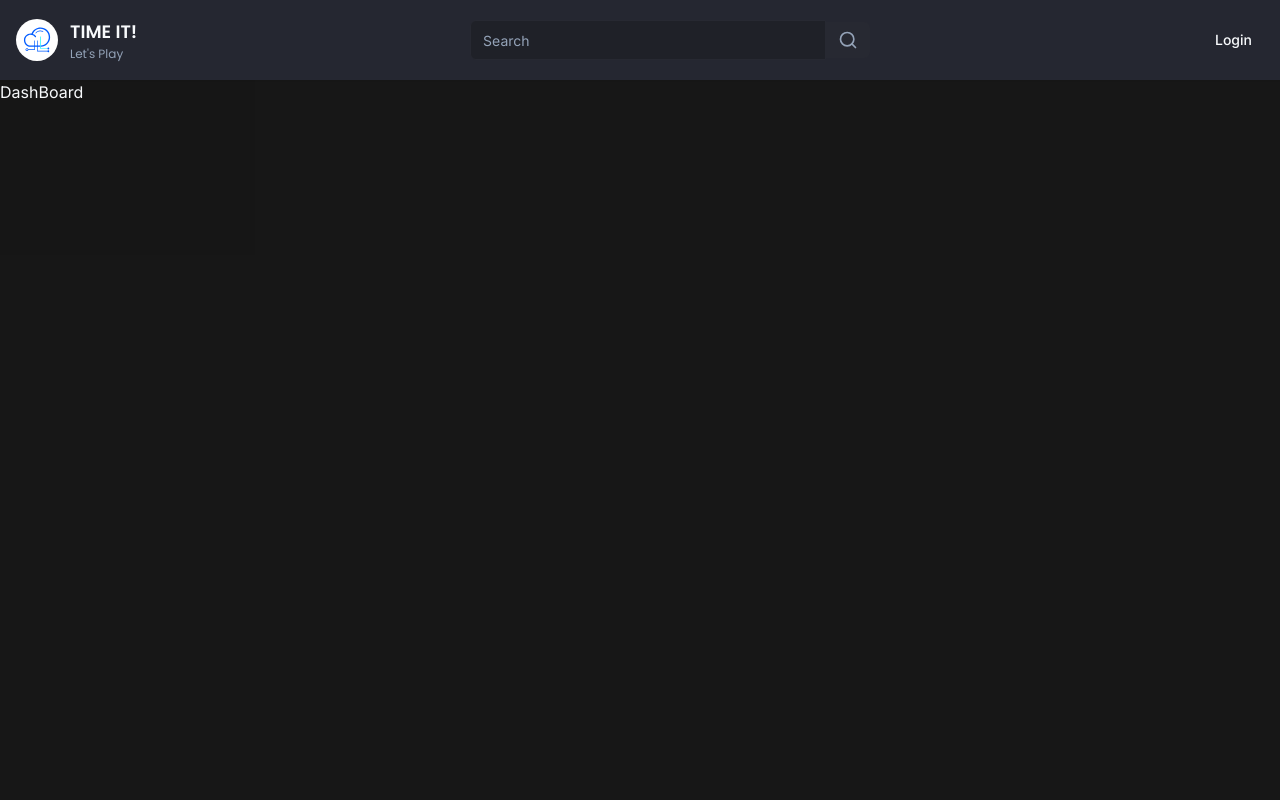
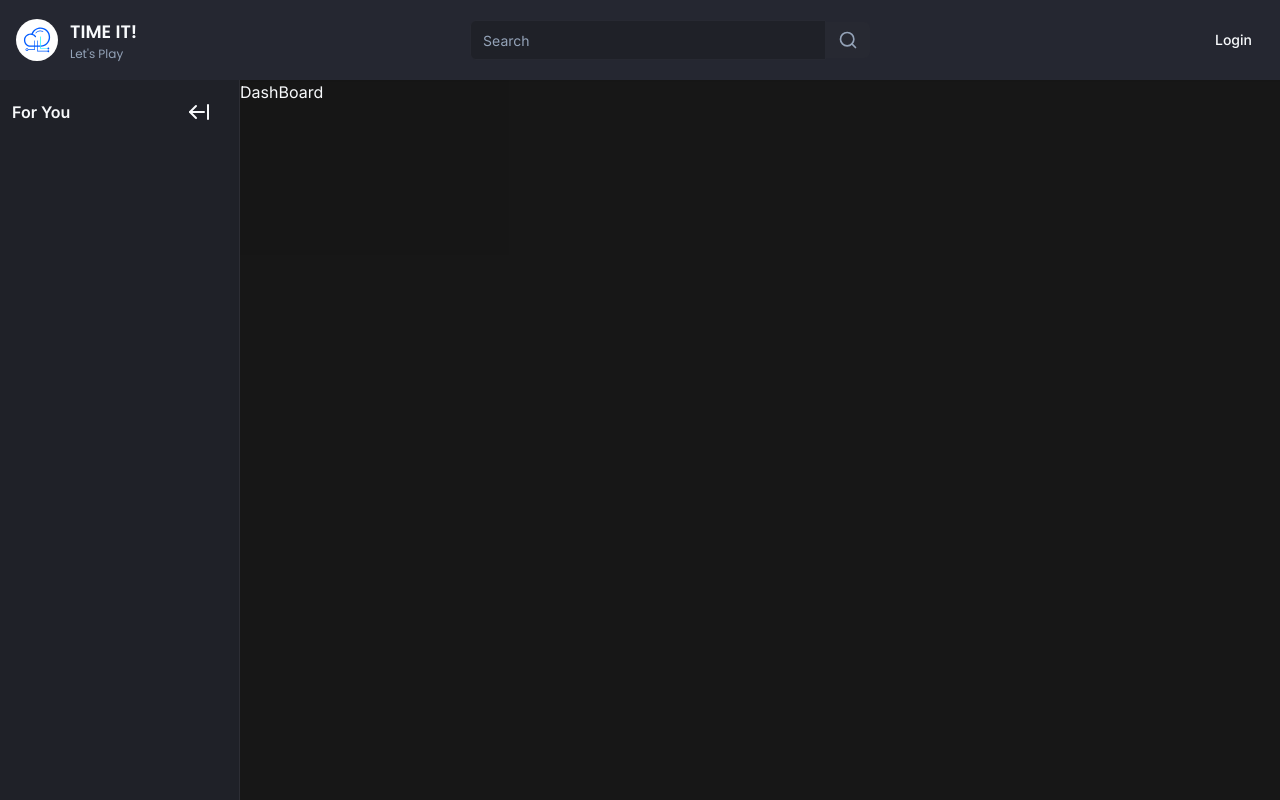
Before and after one commit to MohamedAklamaash/TimeItLive, a Next.js app: page / in a window 1280 px wide. Built offline with nearby package versions, Linux system fonts and the light colour scheme; no server answers.

Commit message:
Sidebar done

```diff
--- a/app/(landing)/layout.tsx
+++ b/app/(landing)/layout.tsx
@@ -1,13 +1,20 @@
 import React from 'react'
 import Navbar from '../_components/Navbar'
+import SideBar from '../_components/SideBar'
+import Container from '../_components/Container'
 
-export default function HomeLayout({children}:{children:React.ReactNode}) {
+export default function HomeLayout({
+  children,
+}: {
+  children: React.ReactNode
+}) {
   return (
     <>
-        <div className=' h-full pt-20 flex flex-col  '>
-            <Navbar/>
-            {children}
-        </div>
+      <div className=' h-full pt-20 flex flex-col  '>
+        <Navbar />
+        <SideBar />
+        <Container>{children}</Container>
+      </div>
     </>
   )
 }
--- /dev/null
+++ b/app/_components/Container.tsx
@@ -0,0 +1,27 @@
+'use client'
+
+import { cn } from '@/lib/utils'
+import { useSidebar } from '@/store/use-sidebar'
+import { useEffect } from 'react'
+import { useMediaQuery } from 'usehooks-ts'
+export default function Container({ children }: Wrapper) {
+  const { collapsed, onCollapse, onExpand } = useSidebar((state) => state)
+  const matches = useMediaQuery('(max-width:1024px)')
+
+  useEffect(() => {
+    if (matches) {
+      onCollapse()
+    } else {
+      onExpand()
+    }
+  }, [matches, onCollapse, onExpand])
+  console.log(collapsed)
+
+  return (
+    <div
+      className={cn('flex-1', collapsed ? 'ml-[70px]' : ' ml-[70px] lg:ml-60 ')}
+    >
+      {children}
+    </div>
+  )
+}
--- /dev/null
+++ b/app/_components/SideBar.tsx
@@ -0,0 +1,10 @@
+import React from 'react'
+import Wrapper from './wrapper'
+import Toggle from './Toggle'
+export default function SideBar() {
+  return (
+    <Wrapper>
+      <Toggle/>
+    </Wrapper>
+  )
+}
--- /dev/null
+++ b/app/_components/Toggle.tsx
@@ -0,0 +1,33 @@
+'use client'
+import React from 'react'
+import { ArrowLeftFromLine, ArrowRightFromLine } from 'lucide-react'
+import { useSidebar } from '@/store/use-sidebar'
+import { Button } from '@/components/ui/button'
+import { Hint } from '@/components/hints'
+export default function Toggle() {
+  const { collapsed, onCollapse, onExpand } = useSidebar((state) => state)
+  const label = collapsed ? 'Expand' : 'Collapse'
+  return (
+    <>
+      {!collapsed && (
+        <div className=' p-3 flex justify-between items-center '>
+          <h2 className=' font-semibold  '>For You </h2>{' '}
+          <Hint label={label} side='right' asChild={true}>
+            <Button variant='ghost'>
+              <ArrowLeftFromLine onClick={onCollapse} />
+            </Button>
+          </Hint>
+        </div>
+      )}
+      {collapsed && (
+        <div className=' p-3'>
+          <Hint label={label} side='right' asChild={false}>
+            <Button variant='ghost'>
+              <ArrowRightFromLine onClick={onExpand} />
+            </Button>
+          </Hint>
+        </div>
+      )}
+    </>
+  )
+}
--- /dev/null
+++ b/app/_components/wrapper.tsx
@@ -0,0 +1,19 @@
+'use client'
+import { useSidebar } from '@/store/use-sidebar'
+import React from 'react'
+import { cn } from '@/lib/utils'
+export default function wrapper({ children }: Wrapper) {
+  const { collapsed } = useSidebar((state) => state)
+  console.log(collapsed)
+
+  return (
+    <aside
+      className={cn(
+        ' fixed w-60  border-r border-[#2D2E35] z-50 left-0 h-screen flex flex-col bg-background ',
+        collapsed && 'w-[70px]',
+      )}
+    >
+      {children}
+    </aside>
+  )
+}
--- /dev/null
+++ b/components/hints.tsx
@@ -0,0 +1,25 @@
+import {
+  Tooltip,
+  TooltipContent,
+  TooltipProvider,
+  TooltipTrigger,
+} from '@/components/ui/tooltip'
+
+export const Hint = ({children,label,align,asChild,side}:HintProps)=>{
+    return(
+        <TooltipProvider>
+            <Tooltip delayDuration={0}>
+                <TooltipTrigger asChild={asChild}>
+                    {children}
+                </TooltipTrigger>
+                <TooltipContent
+                side={side}
+                align={align}
+                className=' text-black bg-white '
+                >
+                    <p className=' font-semibold'>{label}</p>
+                </TooltipContent>
+            </Tooltip>
+        </TooltipProvider>
+    )
+}
--- /dev/null
+++ b/components/ui/tooltip.tsx
@@ -0,0 +1,30 @@
+"use client"
+
+import * as React from "react"
+import * as TooltipPrimitive from "@radix-ui/react-tooltip"
+
+import { cn } from "@/lib/utils"
+
+const TooltipProvider = TooltipPrimitive.Provider
+
+const Tooltip = TooltipPrimitive.Root
+
+const TooltipTrigger = TooltipPrimitive.Trigger
+
+const TooltipContent = React.forwardRef<
+  React.ElementRef<typeof TooltipPrimitive.Content>,
+  React.ComponentPropsWithoutRef<typeof TooltipPrimitive.Content>
+>(({ className, sideOffset = 4, ...props }, ref) => (
+  <TooltipPrimitive.Content
+    ref={ref}
+    sideOffset={sideOffset}
+    className={cn(
+      "z-50 overflow-hidden rounded-md border bg-popover px-3 py-1.5 text-sm text-popover-foreground shadow-md animate-in fade-in-0 zoom-in-95 data-[state=closed]:animate-out data-[state=closed]:fade-out-0 data-[state=closed]:zoom-out-95 data-[side=bottom]:slide-in-from-top-2 data-[side=left]:slide-in-from-right-2 data-[side=right]:slide-in-from-left-2 data-[side=top]:slide-in-from-bottom-2",
+      className
+    )}
+    {...props}
+  />
+))
+TooltipContent.displayName = TooltipPrimitive.Content.displayName
+
+export { Tooltip, TooltipTrigger, TooltipContent, TooltipProvider }
--- a/package.json
+++ b/package.json
@@ -13,6 +13,7 @@
     "@clerk/themes": "^1.7.9",
     "@prisma/client": "^5.11.0",
     "@radix-ui/react-slot": "^1.0.2",
+    "@radix-ui/react-tooltip": "^1.0.7",
     "class-variance-authority": "^0.7.0",
     "clsx": "^2.1.0",
     "lucide-react": "^0.356.0",
@@ -23,7 +24,9 @@
     "react-dom": "^18",
     "svix": "^1.21.0",
     "tailwind-merge": "^2.2.1",
-    "tailwindcss-animate": "^1.0.7"
+    "tailwindcss-animate": "^1.0.7",
+    "usehooks-ts": "^3.0.2",
+    "zustand": "^4.5.2"
   },
   "devDependencies": {
     "@types/node": "^20",
--- /dev/null
+++ b/store/use-sidebar.ts
@@ -0,0 +1,8 @@
+import { create } from "zustand";
+
+
+export const useSidebar = create<SidebarStore>((set) => ({
+    collapsed: false,
+    onExpand: () => set(() => ({ collapsed: false })),
+    onCollapse: () => set(() => ({ collapsed: true }))
+}))
```
Also changed, not shown: types.d.ts (added, +17 -0 lines), lib/authService.ts (added), 1 other file (tests, documents, lock files or other folders).
